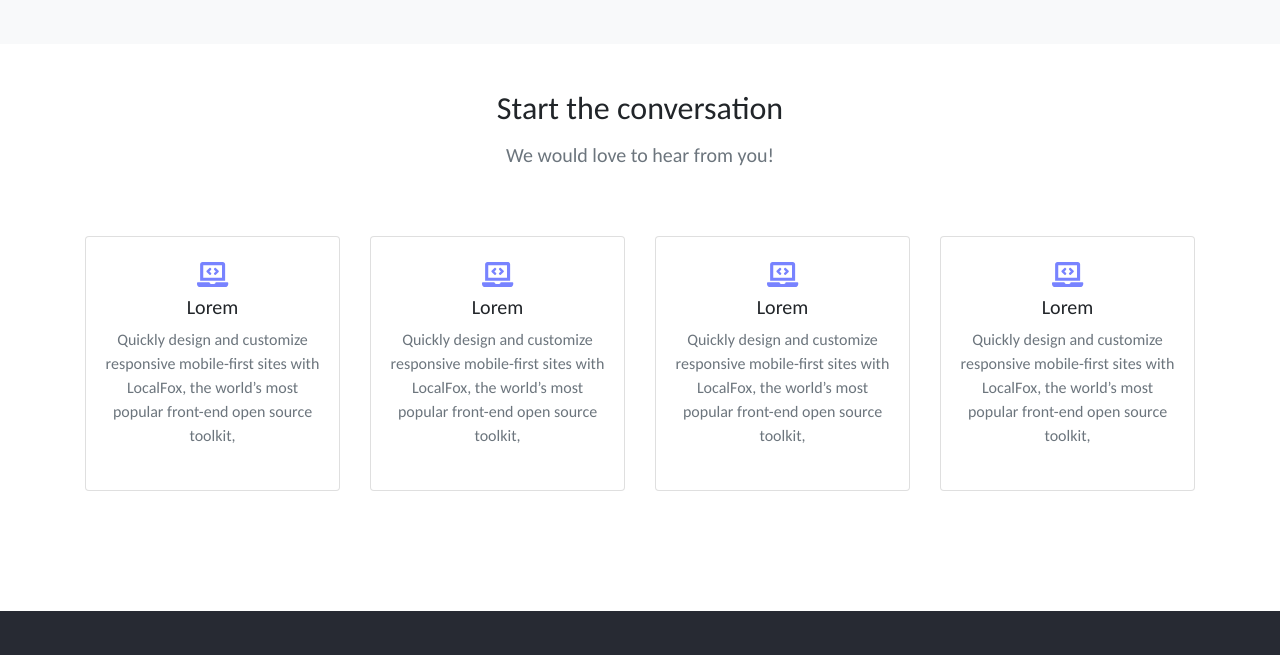
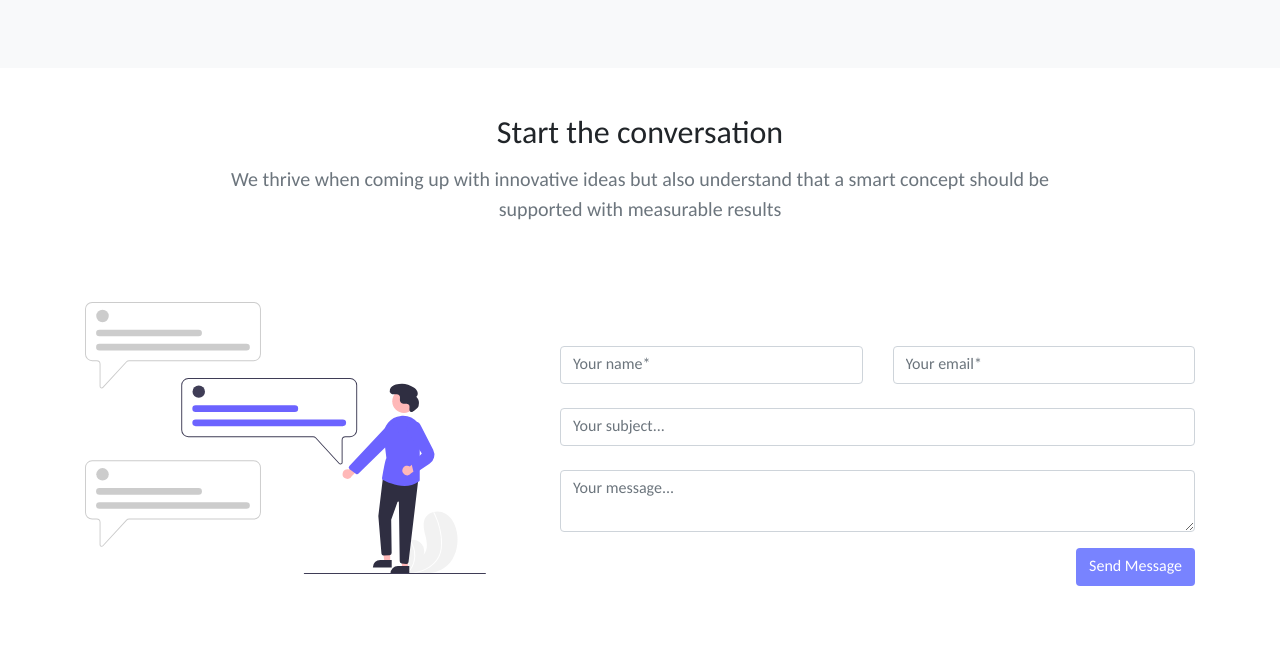
Before and after one commit to killcodeX/localFox, a plain HTML site: page index.html in a window 1280 px wide. Shown: the part 2539-3194 px from the top of the page. Drawn offline with nearby package versions, Linux system fonts and the light colour scheme.

Commit message:
contact us done

```diff
--- a/index.html
+++ b/index.html
@@ -125,7 +125,7 @@
             <div class="col-sm-12 col-md-3">
               <div class="card service-card">
                 <i class="service-icon fas fa-laptop-code"></i>
-                <h5 class="text-center">Lorem</h5>
+                <h5 class="text-center">Web Design and Development</h5>
                 <p class="text-muted text-center">
                   Quickly design and customize responsive mobile-first sites
                   with LocalFox, the world’s most popular front-end open source
@@ -136,7 +136,7 @@
             <div class="col-sm-12 col-md-3">
               <div class="card service-card">
                 <i class="service-icon fas fa-laptop-code"></i>
-                <h5 class="text-center">Lorem</h5>
+                <h5 class="text-center">Digital Marketing & SEO</h5>
                 <p class="text-muted text-center">
                   Quickly design and customize responsive mobile-first sites
                   with LocalFox, the world’s most popular front-end open source
@@ -147,7 +147,7 @@
             <div class="col-sm-12 col-md-3">
               <div class="card service-card">
                 <i class="service-icon fas fa-laptop-code"></i>
-                <h5 class="text-center">Lorem</h5>
+                <h5 class="text-center">Application Development</h5>
                 <p class="text-muted text-center">
                   Quickly design and customize responsive mobile-first sites
                   with LocalFox, the world’s most popular front-end open source
@@ -158,7 +158,7 @@
             <div class="col-sm-12 col-md-3">
               <div class="card service-card">
                 <i class="service-icon fas fa-laptop-code"></i>
-                <h5 class="text-center">Lorem</h5>
+                <h5 class="text-center">Application Testing</h5>
                 <p class="text-muted text-center">
                   Quickly design and customize responsive mobile-first sites
                   with LocalFox, the world’s most popular front-end open source
@@ -269,51 +269,50 @@
         <div class="container">
           <h2 class="section-head pb-1 text-center">Start the conversation</h2>
           <p class="text-muted lead mb-5 text-center section-head-para">
-            We would love to hear from you!
+            We thrive when coming up with innovative ideas but also understand that a smart concept should be supported with measurable results
           </p>
           <div class="row pt-3 mb-5 pb-md-4 align-items-center">
-            <div class="col-sm-12 col-md-3">
-              <div class="card service-card">
-                <i class="service-icon fas fa-laptop-code"></i>
-                <h5 class="text-center">Lorem</h5>
-                <p class="text-muted text-center">
-                  Quickly design and customize responsive mobile-first sites
-                  with LocalFox, the world’s most popular front-end open source
-                  toolkit,
-                </p>
-              </div>
+            <div class="col-sm-12 col-md-5">
+             <img class="banner1" src="./assests/images/contact.svg" alt="contact">
             </div>
-            <div class="col-sm-12 col-md-3">
-              <div class="card service-card">
-                <i class="service-icon fas fa-laptop-code"></i>
-                <h5 class="text-center">Lorem</h5>
-                <p class="text-muted text-center">
-                  Quickly design and customize responsive mobile-first sites
-                  with LocalFox, the world’s most popular front-end open source
-                  toolkit,
-                </p>
-              </div>
-            </div>
-            <div class="col-sm-12 col-md-3">
-              <div class="card service-card">
-                <i class="service-icon fas fa-laptop-code"></i>
-                <h5 class="text-center">Lorem</h5>
-                <p class="text-muted text-center">
-                  Quickly design and customize responsive mobile-first sites
-                  with LocalFox, the world’s most popular front-end open source
-                  toolkit,
-                </p>
-              </div>
-            </div>
-            <div class="col-sm-12 col-md-3">
-              <div class="card service-card">
-                <i class="service-icon fas fa-laptop-code"></i>
-                <h5 class="text-center">Lorem</h5>
-                <p class="text-muted text-center">
-                  Quickly design and customize responsive mobile-first sites
-                  with LocalFox, the world’s most popular front-end open source
-                  toolkit,
-                </p>
+            <div class="col-sm-12 col-md-7">
+              <div class="custom-form mt-4 pt-4">
+                <div id="message"></div>
+                <form name="contact-form" id="contact-form" method="GET" class="av-invalid">
+                  <div class="row">
+                    <div class="col-lg-6">
+                      <div class="form-group">
+                        <input name="name" placeholder="Your name*" required id="name" type="text" class="form-group mt-2 is-untouched is-pristine av-invalid form-control" value>
+                        <div class="invalid-feedback">This field is invalid</div>
+                      </div>
+                    </div>
+                    <div class="col-lg-6">
+                      <div class="form-group">
+                        <input name="email" placeholder="Your email*" required id="email" type="email" class="form-group mt-2 is-untouched is-pristine av-invalid form-control" value>
+                        <div class="invalid-feedback">This field is invalid</div>
+                      </div>
+                    </div>
+                  </div>
+                  <div class="row">
+                    <div class="col-lg-12">
+                      <div class="form-group">
+                        <input name="subject" placeholder="Your subject..." required id="subject" type="text" class="form-group mt-2 is-untouched is-pristine av-invalid form-control" value>
+                      </div>
+                    </div>
+                  </div>
+                  <div class="row">
+                    <div class="col-lg-12">
+                      <div class="form-group">
+                        <textarea name="message" placeholder="Your message..." required id="message" type="text" class="form-group mt-2 is-untouched is-pristine av-invalid form-control" value></textarea>
+                      </div>
+                    </div>
+                  </div>
+                  <div class="row">
+                    <div class="text-right col-lg-12">
+                      <button type="button" class="submitBnt btn">Send Message</button>
+                    </div>
+                  </div>
+                </form>
               </div>
             </div>
           </div>
--- a/style.css
+++ b/style.css
@@ -113,6 +113,39 @@ body {
   height: auto;
 }
 
+/* --------------------------- contact us ------------------------------------------------------ */
+
+.invalid-feedback::before {
+    content: '';
+    position: absolute;
+    top: -5px;
+    left: -2.5px;
+    margin-left: 50%;
+    width: 10px;
+    height: 5px;
+    border-bottom: solid 5px #145388;
+    border-left: solid 5px transparent;
+    border-right: solid 5px transparent;
+}
+
+.invalid-feedback::after {
+  content: '';
+  position: absolute;
+  top: -4px;
+  left: -2.5px;
+  margin-left: 50%;
+  width: 10px;
+  height: 5px;
+  border-bottom: solid 5px white;
+  border-left: solid 5px transparent;
+  border-right: solid 5px transparent;
+}
+
+
+.submitBnt{
+  background-color: var(--sky);
+  color: white;
+}
 /* --------------------------- footer ------------------------------------------------------ */
 
 .footer-bg {
```
Also changed, not shown: assests/images/contact.svg (added).
